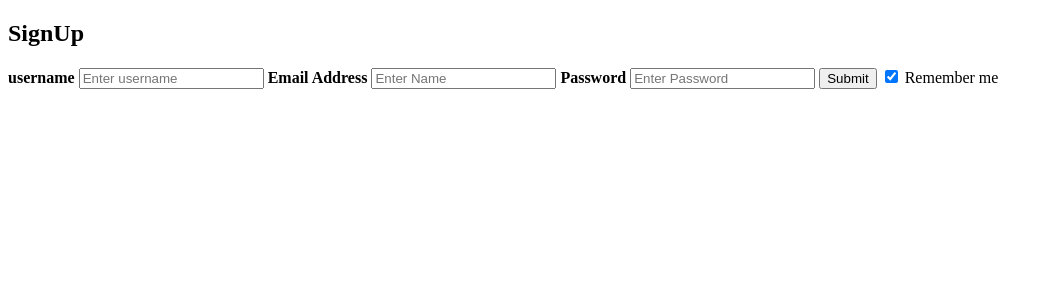
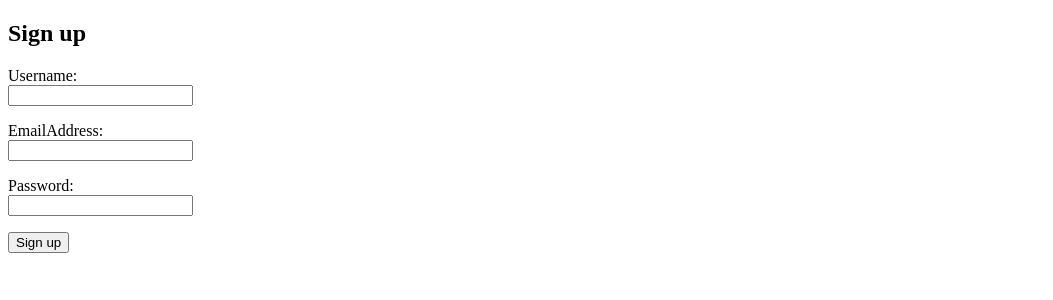
Before and after one commit to zceeaba/ChangeFly, a Django app: page /ChangeFly/Signup/ in a window 1280 px wide. Shown: the top 300 px of the page, without its empty margins (0-1053 px from the left). Run offline with Django 3.2, Linux system fonts and the light colour scheme.

Commit message:
Working user signup portal and objects stored in database

```diff
--- a/ChangeFly/forms.py
+++ b/ChangeFly/forms.py
@@ -0,0 +1,14 @@
+from django import forms
+from ChangeFly.models import Users
+
+
+class NewUserForm(forms.ModelForm):
+    """
+    username = forms.CharField(label='username', max_length=100, help_text="Please enter the username.")
+    EmailAddress = forms.CharField(label='Email Address', max_length=100)
+    password = forms.CharField(label='password', max_length=100)
+    """
+
+    class Meta:
+        model = Users
+        fields = ['username','EmailAddress','password',]
--- a/ChangeFly/models.py
+++ b/ChangeFly/models.py
@@ -2,6 +2,10 @@
 from __future__ import unicode_literals
 
 from django.db import models
+
+from django.db.models.signals import post_save
+from django.dispatch import receiver
+
 
 # Create your models here.
 """
@@ -23,13 +27,30 @@ class Users(models.Model):
     username=models.CharField(max_length=200)
     EmailAddress=models.CharField(max_length=200)
     password=models.CharField(max_length=200)
-    """
-    def getusername(self,username):
-        self.username=username
-    def getname(self,name):
-        self.name=name
-    def getemailid(self,emailid):
-        self.EmailAddress=emailid
-    def getpassword(self,password):
-        self.password=password
-    """
+
+    def __str__(self):
+        return  str(self.username) + self.EmailAddress + self.password
+
+"""
+def ProductSelection(request, template_name='product_selection.html'):
+    if user.is_authenticated():
+        user = request.user
+    else:
+    # deal with anonymous user info
+    user = Users.objects.create(
+        user=form.cleaned_data["username"],
+        product=form.cleaned_data["product"],
+        quantity=form.cleaned_data["product_quantity"],
+    )
+
+"""
+"""
+def getusername(self,username):
+    self.username=username
+def getname(self,name):
+    self.name=name
+def getemailid(self,emailid):
+    self.EmailAddress=emailid
+def getpassword(self,password):
+    self.password=password
+"""
--- a/ChangeFly/templates/SignUp.html
+++ b/ChangeFly/templates/SignUp.html
@@ -1,20 +1,22 @@
 <!DOCTYPE html>
 
-<!--{% block title %}SignUp{% endblock %}-->
 
 {% block content %}
-  <h2>SignUp</h2>
-      <div class="container">
-    <label><b>username</b></label>
-    <input type="text" placeholder="Enter username" name="username" required>
-
-      <label><b>Email Address</b></label>
-    <input type="text" placeholder="Enter Name" name="name" required>
-
-    <label><b>Password</b></label>
-    <input type="password" placeholder="Enter Password" name="psw" required>
-
-    <button type="submit">Submit</button>
-    <input type="checkbox" checked="checked"> Remember me
-  </div>
+  <h2>Sign up</h2>
+  <form method="post">
+    {% csrf_token %}
+    {% for field in form %}
+      <p>
+        {{ field.label_tag }}<br>
+        {{ field }}
+        {% if field.help_text %}
+          <small style="color: grey">{{ field.help_text }}</small>
+        {% endif %}
+        {% for error in field.errors %}
+          <p style="color: red">{{ error }}</p>
+        {% endfor %}
+      </p>
+    {% endfor %}
+    <button type="submit">Sign up</button>
+  </form>
 {% endblock %}
--- a/ChangeFly/templates/user.html
+++ b/ChangeFly/templates/user.html
@@ -1,10 +1,6 @@
 <!DOCTYPE html>
 <html lang="en">
-<head>
-    <meta charset="UTF-8">
-    <title>$Title$</title>
-</head>
 <body>
-$END$
+    <h1>Thanks for signing up</h1>
 </body>
 </html>
--- a/ChangeFly/urls.py
+++ b/ChangeFly/urls.py
@@ -5,5 +5,6 @@ from . import views
 urlpatterns = [
     url(r'^$', views.Signin, name='Signin'),
     url(r'^Signup/', views.Signup, name='Signup'),
+    #url(r'^get_user/$', views.get_user, name='get_user'),  # NEW MAPPING!
     url(r'^transaction/', views.transactionpage, name='Transactions'),
 ]
--- a/ChangeFly/views.py
+++ b/ChangeFly/views.py
@@ -1,16 +1,33 @@
 # -*- coding: utf-8 -*-
 from __future__ import unicode_literals
 
-from django.shortcuts import render
+from django.shortcuts import render,get_object_or_404
+
 from django.http import  HttpResponse
 from django.shortcuts import render
+from .forms import NewUserForm
+from django.core.urlresolvers import reverse
+from .models import Users
+from django.http import HttpResponseRedirect
+
 
 # Create your views here.
 def Signin(request):
     return HttpResponse("This is the sign in page")
 
 def Signup(request):
-    return render(request,'SignUp.html')
+    if request.method == 'POST':
+        form = NewUserForm(request.POST)
+        if form.is_valid():
+            user=form.save()
+            username = form.cleaned_data.get('username')
+            password = form.cleaned_data.get('password')
+            emailaddress=form.cleaned_data.get('EmailAddress')
+            user = Users(username=username, password=password,EmailAddress=emailaddress)
+            return HttpResponseRedirect(reverse(transactionpage))
+    else:
+        form = NewUserForm()
+    return render(request, 'SignUp.html', {'form': form})
 
 def transactionpage(request):
     return render(request,'transaction.html')
```
Also changed, not shown: db.sqlite3, 5 other files.
